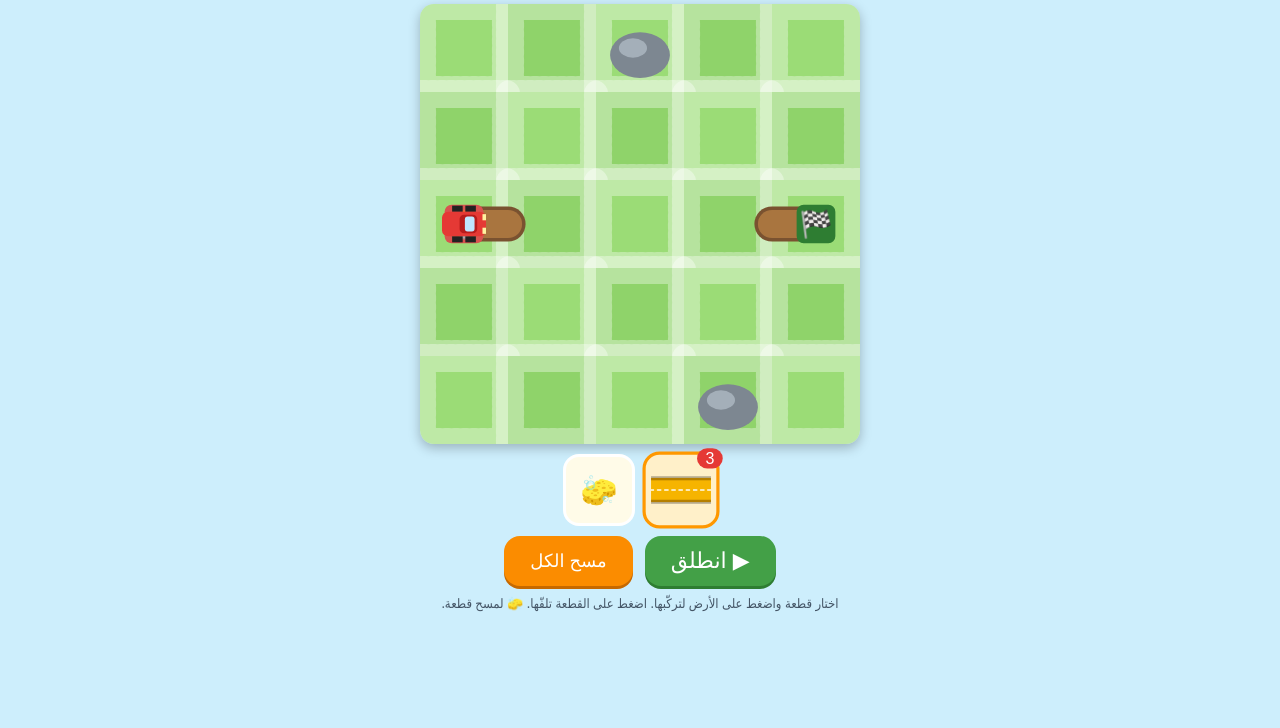
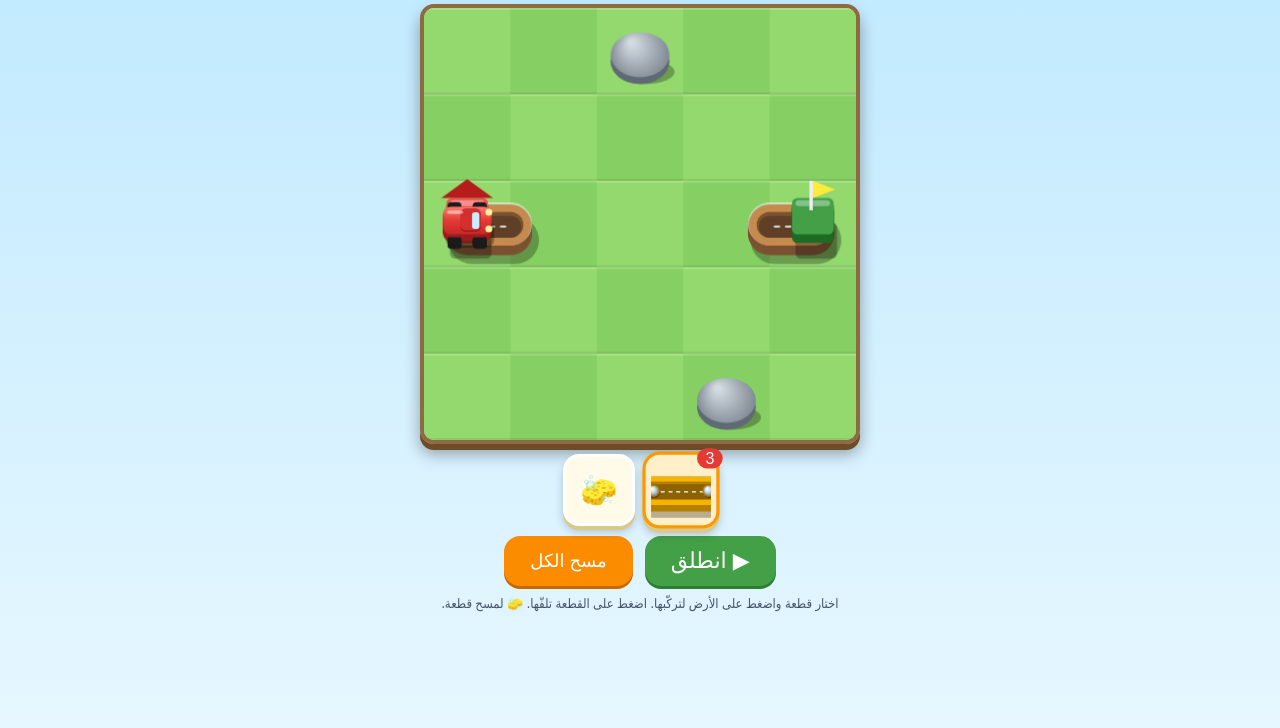
Before and after one commit to lemahotline-ctrl/track-car-game, a plain HTML site: page index.html in a window 1280 px wide. Shown: the part 72-800 px from the top of the page. Drawn offline with Linux system fonts and the light colour scheme.

Commit message:
3D chunky pieces v0.2

```diff
--- a/index.html
+++ b/index.html
@@ -1,8 +1,8 @@
 <!doctype html><html lang="ar" dir="rtl"><head><meta charset="utf-8"><meta name="viewport" content="width=device-width,initial-scale=1,user-scalable=no"><title>قطار القضبان - لعبة</title>
-<style>*{box-sizing:border-box;-webkit-tap-highlight-color:transparent}body{margin:0;background:#cdeefc;font-family:system-ui,'Segoe UI',Tahoma,sans-serif;display:flex;flex-direction:column;align-items:center;min-height:100vh;touch-action:manipulation;user-select:none}
+<style>*{box-sizing:border-box;-webkit-tap-highlight-color:transparent}body{margin:0;background:linear-gradient(#bfe9ff,#e6f7ff);font-family:system-ui,'Segoe UI',Tahoma,sans-serif;display:flex;flex-direction:column;align-items:center;min-height:100vh;touch-action:manipulation;user-select:none}
 h1{margin:8px 0 2px;font-size:22px;color:#1b4f9c}.top{display:flex;gap:10px;align-items:center;font-size:17px;color:#333;margin-bottom:6px}.top button{border:0;background:#fff;border-radius:10px;padding:4px 12px;font-size:18px}
-canvas#cv{border-radius:14px;box-shadow:0 4px 12px rgba(0,0,0,.25);touch-action:none}#tray{display:flex;gap:10px;margin:10px 0;justify-content:center}
-.pc{position:relative;width:72px;height:72px;border:3px solid #fff;background:#fffbe8;border-radius:16px;display:flex;align-items:center;justify-content:center}.pc.on{border-color:#ff9800;background:#fff0c9;transform:scale(1.07)}.pc span{position:absolute;top:-6px;right:-6px;background:#e53935;color:#fff;border-radius:12px;min-width:24px;padding:1px 6px;font-size:15px}
+canvas#cv{border-radius:14px;box-shadow:0 6px 0 #6d4c2a,0 10px 16px rgba(0,0,0,.35);border:4px solid #8d6a3f;touch-action:none}#tray{display:flex;gap:10px;margin:10px 0;justify-content:center}
+.pc{box-shadow:0 4px 0 #d9c98a,0 6px 8px rgba(0,0,0,.2);position:relative;width:72px;height:72px;border:3px solid #fff;background:#fffbe8;border-radius:16px;display:flex;align-items:center;justify-content:center}.pc.on{border-color:#ff9800;background:#fff0c9;transform:scale(1.07)}.pc span{position:absolute;top:-6px;right:-6px;background:#e53935;color:#fff;border-radius:12px;min-width:24px;padding:1px 6px;font-size:15px}
 .acts{display:flex;gap:12px}.acts button{border:0;border-radius:16px;font-size:22px;padding:12px 26px;color:#fff;background:#43a047;box-shadow:0 3px 0 #2e7d32}.acts #clr{background:#fb8c00;box-shadow:0 3px 0 #c66900;font-size:18px}
 #ov{position:fixed;inset:0;background:rgba(0,0,0,.5);display:none;flex-direction:column;gap:16px;align-items:center;justify-content:center;color:#fff;font-size:34px}#ov button{border:0;border-radius:16px;font-size:24px;padding:12px 28px;background:#43a047;color:#fff}
 .hint{font-size:13px;color:#456;margin:8px 0}</style></head><body>
@@ -100,5 +100,46 @@ document.getElementById('nx').onclick=()=>load(li<LEVELS.length-1?li+1:0);
 document.getElementById('pv').onclick=()=>load((li+LEVELS.length-1)%LEVELS.length);
 document.getElementById('nl').onclick=()=>load((li+1)%LEVELS.length);
 load(li);requestAnimationFrame(draw);
+function thick(c,pts,s,ox,oy,col,dark,sc,wd){sc=sc||1;wd=wd||.5;const q=pts.map(p=>[p[0]*sc+(1-sc)/2,p[1]*sc+(1-sc)/2]),dp=Math.max(3,s*.11*sc);
+ track(c,q,s,ox+dp*.5,oy+dp*1.7,s*(wd+.05)*sc,'rgba(0,0,0,.28)');
+ for(let k=dp;k>=1;k-=1)track(c,q,s,ox,oy+k,s*wd*sc,dark);
+ track(c,q,s,ox,oy,s*wd*sc,'rgba(255,255,255,.55)');
+ track(c,q,s,ox,oy+s*.012,s*(wd-.025)*sc,col);
+ track(c,q,s,ox,oy+s*.01,s*.30*sc,dark);
+ track(c,q,s,ox,oy+s*.03,s*.25*sc,'rgba(0,0,0,.22)');
+ c.save();c.setLineDash([s*.05*sc,s*.08*sc]);track(c,q,s,ox,oy+s*.03,s*.025*sc,'rgba(255,255,255,.75)');c.restore();
+ return q;}
+function knob(c,x,y,r,col){const g=c.createRadialGradient(x-r*.3,y-r*.4,r*.1,x,y,r);g.addColorStop(0,'#fff');g.addColorStop(.5,'#cfd8dc');g.addColorStop(1,'#78909c');
+ c.fillStyle='rgba(0,0,0,.3)';c.beginPath();c.arc(x+r*.2,y+r*.5,r,0,7);c.fill();c.fillStyle=col;c.beginPath();c.arc(x,y,r*1.2,0,7);c.fill();c.fillStyle=g;c.beginPath();c.arc(x,y,r,0,7);c.fill();}
+function drawPiece(c,t,r,s,ox,oy,sc){sc=sc||1;const cs2=conns(t,r),p=seg(t,cs2[0],cs2[1],20);c.save();thick(c,p,s,ox,oy,COL[t][0],COL[t][1],sc);
+ cs2.forEach(sd=>{const m=mid(sd),k=[m[0]*sc+(1-sc)/2,m[1]*sc+(1-sc)/2],ins=.04;const dx=(sd===1?-ins:sd===3?ins:0),dy=(sd===2?-ins:sd===0?ins:0);knob(c,ox+(k[0]+dx)*s,oy+(k[1]+dy)*s+s*.01,s*.085*sc,COL[t][1]);});c.restore();}
+function stub(c,side,x,y){thick(c,[[.5,.5],mid(side)],cs,x*cs,y*cs,'#c58b4e','#7a5230',1);}
+function car(c,x,y,a){const l=cs*.56,w=cs*.32,dp=Math.max(3,cs*.08);
+ c.fillStyle='rgba(0,0,0,.3)';c.save();c.translate(x*cs+dp*.4,y*cs+dp*1.9);c.rotate(a);rr(c,-l/2,-w/2,l,w,cs*.09);c.fill();c.restore();
+ for(let k=dp;k>=0;k--){c.save();c.translate(x*cs,y*cs+k);c.rotate(a);
+  if(k>dp*.3){c.fillStyle='#1b1b1b';[[-.28,-1],[.24,-1],[-.28,1],[.24,1]].forEach(q=>{rr(c,q[0]*l-cs*.07,q[1]*w*.55-cs*.05+(q[1]>0?cs*.02:-cs*.02),cs*.16,cs*.1,cs*.04);c.fill();});}
+  c.fillStyle=k>0?'#9c1c1c':'#e53935';rr(c,-l/2,-w/2,l,w,cs*.09);c.fill();c.restore();}
+ c.save();c.translate(x*cs,y*cs);c.rotate(a);
+ const g=c.createLinearGradient(0,-w/2,0,w/2);g.addColorStop(0,'#ff7a70');g.addColorStop(.5,'#e53935');g.addColorStop(1,'#c62828');c.fillStyle=g;rr(c,-l/2,-w/2,l,w,cs*.09);c.fill();
+ c.fillStyle='#8e1818';rr(c,-l*.14,-w*.4,l*.42,w*.8,cs*.06);c.fill();c.fillStyle='#d32f2f';rr(c,-l*.14,-w*.4-cs*.015,l*.42,w*.8,cs*.06);c.fill();
+ c.fillStyle='#c9ecff';rr(c,l*.1,-w*.3,l*.15,w*.6,cs*.03);c.fill();c.fillStyle='rgba(255,255,255,.5)';rr(c,-l*.42,-w*.36,l*.34,w*.12,cs*.03);c.fill();
+ c.fillStyle='#fff3a0';c.beginPath();c.arc(l/2-cs*.03,-w*.3,cs*.04,0,7);c.arc(l/2-cs*.03,w*.3,cs*.04,0,7);c.fill();c.restore();}
+function block(c,x,y,w,h,col,dk){const dp=cs*.1;c.fillStyle='rgba(0,0,0,.28)';rr(c,x+dp*.4,y+dp*1.8,w,h,cs*.06);c.fill();for(let k=dp;k>=0;k--){c.fillStyle=k>0?dk:col;rr(c,x,y+k-dp+0,w,h,cs*.06);c.fill();}
+ c.fillStyle=col;rr(c,x,y-dp,w,h,cs*.06);c.fill();c.fillStyle='rgba(255,255,255,.35)';rr(c,x+w*.08,y-dp+h*.06,w*.84,h*.16,cs*.04);c.fill();}
+function draw(now){const c=cx;c.setTransform(devicePixelRatio,0,0,devicePixelRatio,0,0);
+ for(let y=0;y<L.rows;y++)for(let x=0;x<L.cols;x++){c.fillStyle=(x+y)%2?'#86cf62':'#93d96e';c.fillRect(x*cs,y*cs,cs,cs);c.fillStyle='rgba(255,255,255,.18)';c.fillRect(x*cs,y*cs,cs,2);c.fillStyle='rgba(0,0,0,.07)';c.fillRect(x*cs,y*cs+cs-2,cs,2);}
+ L.rocks.forEach(([x,y])=>{c.fillStyle='rgba(0,0,0,.28)';c.beginPath();c.ellipse((x+.56)*cs,(y+.74)*cs,cs*.34,cs*.14,0,0,7);c.fill();c.fillStyle='#5f6a74';c.beginPath();c.ellipse((x+.5)*cs,(y+.62)*cs,cs*.34,cs*.26,0,0,7);c.fill();const g=c.createRadialGradient((x+.4)*cs,(y+.4)*cs,cs*.03,(x+.5)*cs,(y+.52)*cs,cs*.36);g.addColorStop(0,'#d3dbe2');g.addColorStop(1,'#7d8791');c.fillStyle=g;c.beginPath();c.ellipse((x+.5)*cs,(y+.54)*cs,cs*.34,cs*.26,0,0,7);c.fill();});
+ const [sx,sy,so]=L.start,[gx,gy,gs]=L.goal;stub(c,so,sx,sy);stub(c,gs,gx,gy);
+ block(c,(sx+.26)*cs,(sy+.3)*cs,cs*.48,cs*.42,'#ef5350','#a12a28');c.fillStyle='#b71c1c';c.beginPath();c.moveTo((sx+.2)*cs,(sy+.3)*cs-cs*.1);c.lineTo((sx+.5)*cs,(sy+.08)*cs-cs*.1);c.lineTo((sx+.8)*cs,(sy+.3)*cs-cs*.1);c.fill();c.fillStyle='#fff3a0';c.fillRect((sx+.44)*cs,(sy+.46)*cs-cs*.1,cs*.12,cs*.14);
+ block(c,(gx+.26)*cs,(gy+.3)*cs,cs*.48,cs*.42,'#43a047','#1f6b24');c.fillStyle='#eee';c.fillRect((gx+.46)*cs,(gy+.1)*cs-cs*.1,cs*.04,cs*.34);c.fillStyle='#ffeb3b';c.beginPath();c.moveTo((gx+.5)*cs,(gy+.1)*cs-cs*.1);c.lineTo((gx+.76)*cs,(gy+.2)*cs-cs*.1);c.lineTo((gx+.5)*cs,(gy+.3)*cs-cs*.1);c.fill();
+ const keys=Object.keys(placed).sort((a,b)=>+a.split(',')[1]-+b.split(',')[1]);
+ for(const k of keys){const [x,y]=k.split(',').map(Number),p=placed[k];let sc=1;const t=pops[k];if(t){const d=(now-t)/220;if(d<1)sc=.55+.45*Math.sin(d*Math.PI/2)+(d>.7?.07*Math.sin((d-.7)*10):0);}drawPiece(c,p.t,p.r,cs,x*cs,y*cs,sc);}
+ let cp,ang;
+ if(anim){const e=Math.min((now-anim.t0)/1000*anim.v,anim.len);let i=1;while(i<anim.cum.length-1&&anim.cum[i]<e)i++;const f=(e-anim.cum[i-1])/(anim.cum[i]-anim.cum[i-1]||1),a=anim.pts[i-1],b=anim.pts[i];cp=[a[0]+(b[0]-a[0])*f,a[1]+(b[1]-a[1])*f];ang=Math.atan2(b[1]-a[1],b[0]-a[0]);
+  if(e>=anim.len&&!anim.done){anim.done=1;if(anim.ok){mode='won';snd(660,.15);setTimeout(()=>snd(880,.2),150);setTimeout(()=>snd(1100,.3),320);setTimeout(win,500);}else{snd(150,.3);msg='الطريق مش مكتمل! كمّل القطع 🚧';setTimeout(()=>{anim=null;mode='edit';msg='';},1400);}}}
+ else{cp=[sx+.5,sy+.5];ang=Math.atan2(D[so][1],D[so][0]);}
+ car(c,cp[0],cp[1]-.04,ang);
+ if(msg){c.fillStyle='rgba(0,0,0,.7)';rr(c,cs*.2,cs*.2,cs*L.cols-cs*.4,cs*.7,12);c.fill();c.fillStyle='#fff';c.textAlign='center';c.textBaseline='middle';c.font='bold '+cs*.3+'px sans-serif';c.fillText(msg,cs*L.cols/2,cs*.55);}
+ requestAnimationFrame(draw);}
 (function(){const m=location.hash.match(/^#d(\d)(r?)(w?)/);if(!m)return;load(+m[1]-1);L.sol.forEach(([x,y,t,r])=>{placed[x+','+y]={t,r};});tray();if(m[2]){document.getElementById('go').click();anim.t0=performance.now()-(m[3]?99999:1500);}})();
 </script></body></html>
```
